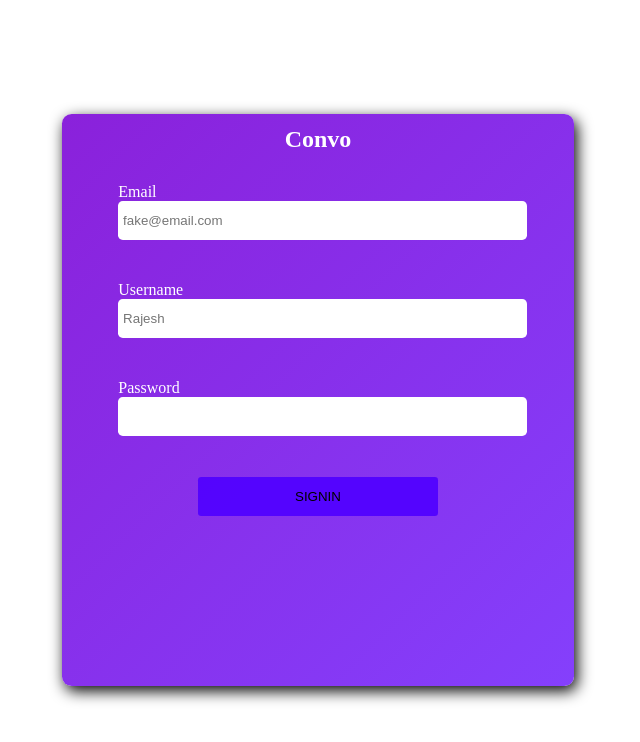
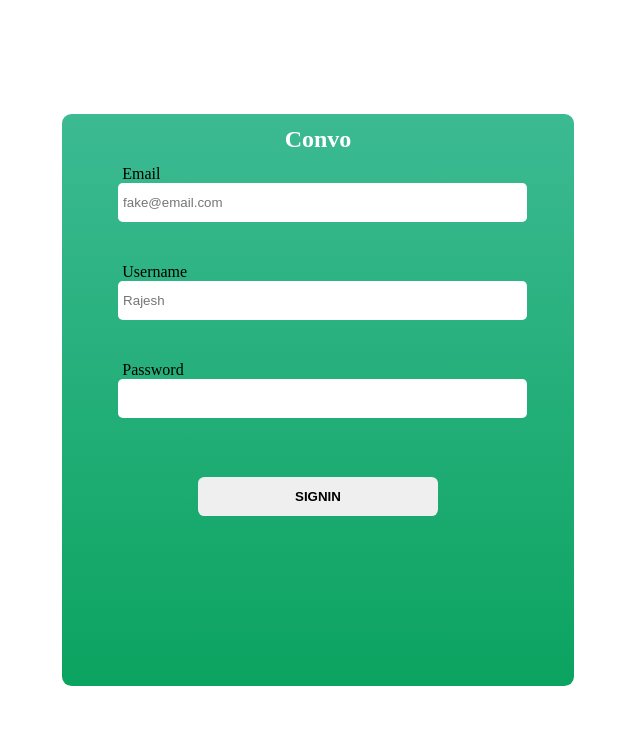
Before and after one commit to Rishikesh2704/Chat-Frontend, a React (Vite) app: page /Authentication/signin in a window 1280 px wide. Shown: the top 742 px of the page, without its empty margins (322-962 px from the left). Built offline with nearby package versions, Linux system fonts and the light colour scheme.

Commit message:
minor changes

```diff
--- a/src/components/Auth/AuthStyle.css
+++ b/src/components/Auth/AuthStyle.css
@@ -1,18 +1,17 @@
 .Auth_Wrapper {
   height: 70vh;
   width: 40vw;
-  background: linear-gradient(-45deg, #7f37fcf4, #8517d9f4);
+  background-image: linear-gradient(to top, #0ba360 0%, #3cba92 100%);
   color: white;
   display: flex;
-  flex-direction:column;
-  align-items:center;
-  padding-top:0.8rem;
+  flex-direction: column;
+  align-items: center;
+  padding-top: 0.8rem;
   border-radius: 0.6rem;
-  box-shadow: 3px 5px 15px black;
-
+  /* box-shadow: 3px 5px 15px black; */
 }
 
-#SigIn_Form {
+#SignIn_Form {
   height: 70%;
   width: 78%;
   display: flex;
@@ -22,23 +21,38 @@
   text-align: start;
 }
 
-#SigIn_Form .fields {
+#SignIn_Form .fields {
   height: calc(30% / 3);
   width: 100%;
+  position: relative;
 }
 
-#SigIn_Form input {
+#SignIn_Form input {
   height: 100%;
   width: 100%;
   border-radius: 0.3rem;
   border: none;
   padding: 0rem 0.3rem;
+
+  &:focus{
+    outline: none;
+  }
 }
+
+.fields label {
+  position: absolute;
+  top: 0%;
+  transform: translateY(-100%);
+  left: 1%;
+  color: Black;
+}
+
 
 #Submit_Button {
   height: 10%;
   width: 60%;
-  background-color: rgba(81, 0, 255, 0.925);
-  border:none;
-  border-radius:0.2rem;
+  background-image: white ;
+  border: none;
+  font-weight: 700;
+  border-radius: 0.4rem;
 }
--- a/src/components/Auth/Authentication.tsx
+++ b/src/components/Auth/Authentication.tsx
@@ -26,7 +26,7 @@ export default function Authentication() {
   return (
     <section className="Auth_Wrapper">
       <h1>Convo</h1>
-      <form id="SigIn_Form" onSubmit={(e) => handleSubmit(e)}>
+      <form id="SignIn_Form" onSubmit={(e) => handleSubmit(e)}>
         <div className="fields">
           <label>Email</label>
           <input
--- a/src/index.css
+++ b/src/index.css
@@ -6,6 +6,7 @@
 body{
   background-color: #ffff;
   color:black;
+  font-family:serif;
 }
 
 main{
```
